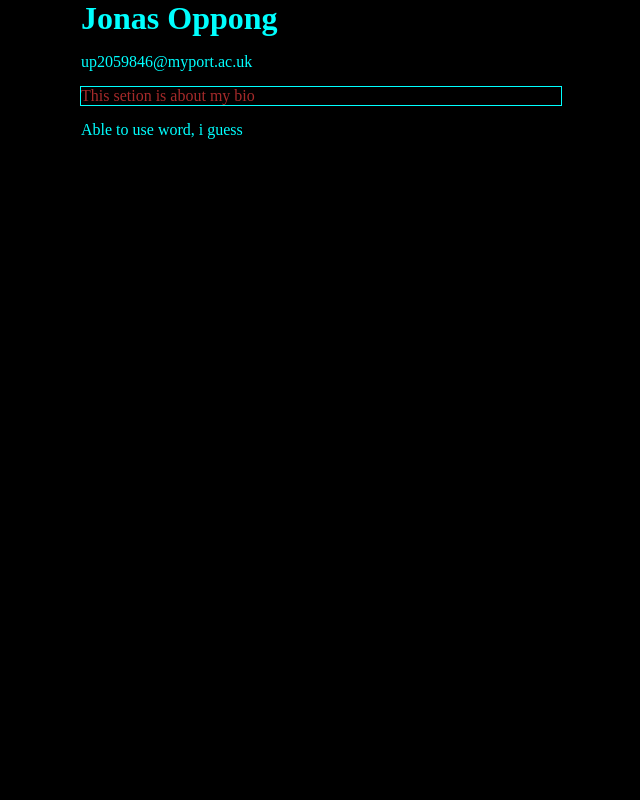
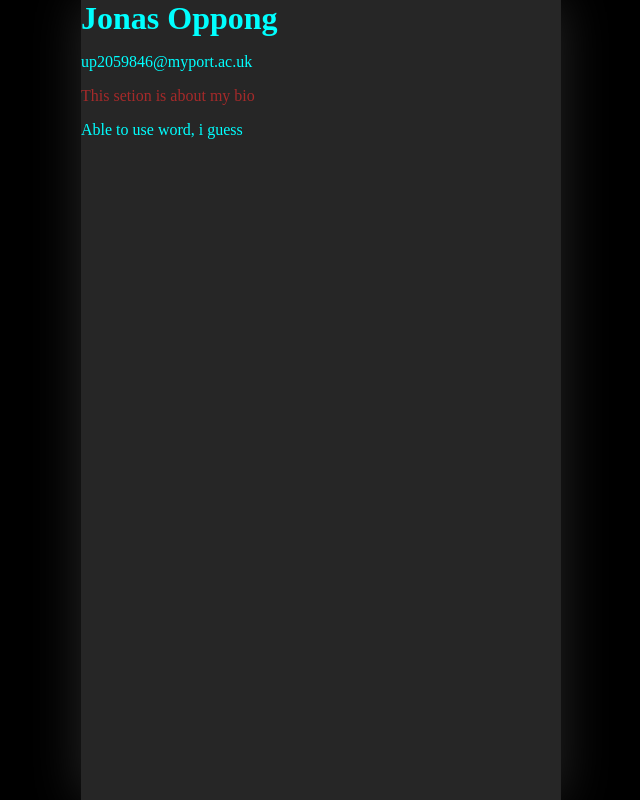
Before and after one commit to Jonas-Oppong/PortfolioJO, a plain HTML site: page index.html in a window 1280 px wide. Shown: the whole page, without its empty margins (319-959 px from the left). Drawn offline with Linux system fonts and the light colour scheme.

Commit message:
Update to background

```diff
--- a/styles.css
+++ b/styles.css
@@ -3,7 +3,6 @@ body {
     background-color: black;
     width: 100vw;
     height: 100vh;
-    outline: 0.2rem solid red;
     margin: 0;
 }
 
@@ -13,10 +12,13 @@ h1 {
 
 #bio {
     color: brown;
-    outline: 0.1rem solid cyan;
 }
 
 main {
     width: 30rem;
+    height: 100vh;
     margin: auto;
+    background-color:  #262626;
+    /* offset-x | offset-y | blur-radius | color */
+    box-shadow: 0px 0px 3rem #262626;
 }
```
